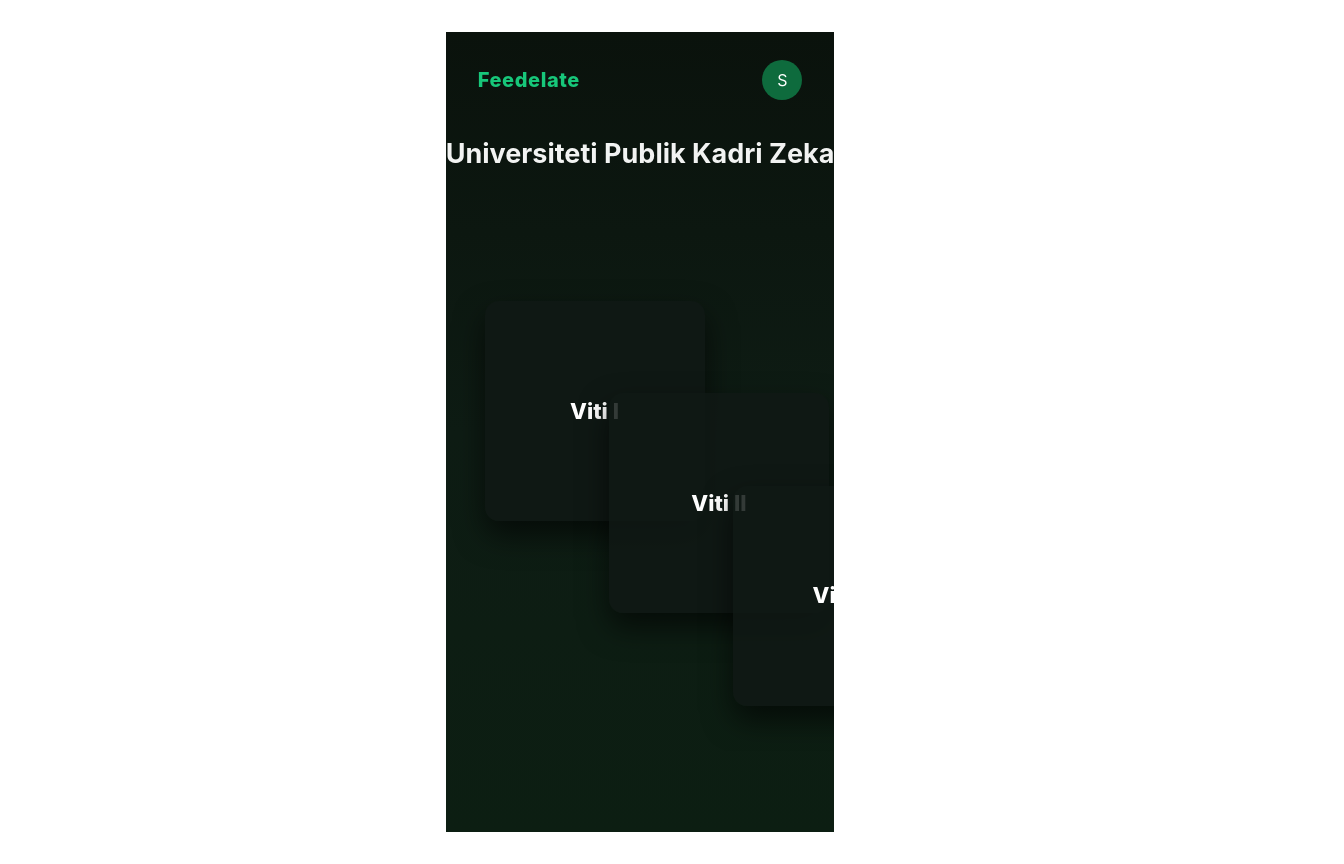
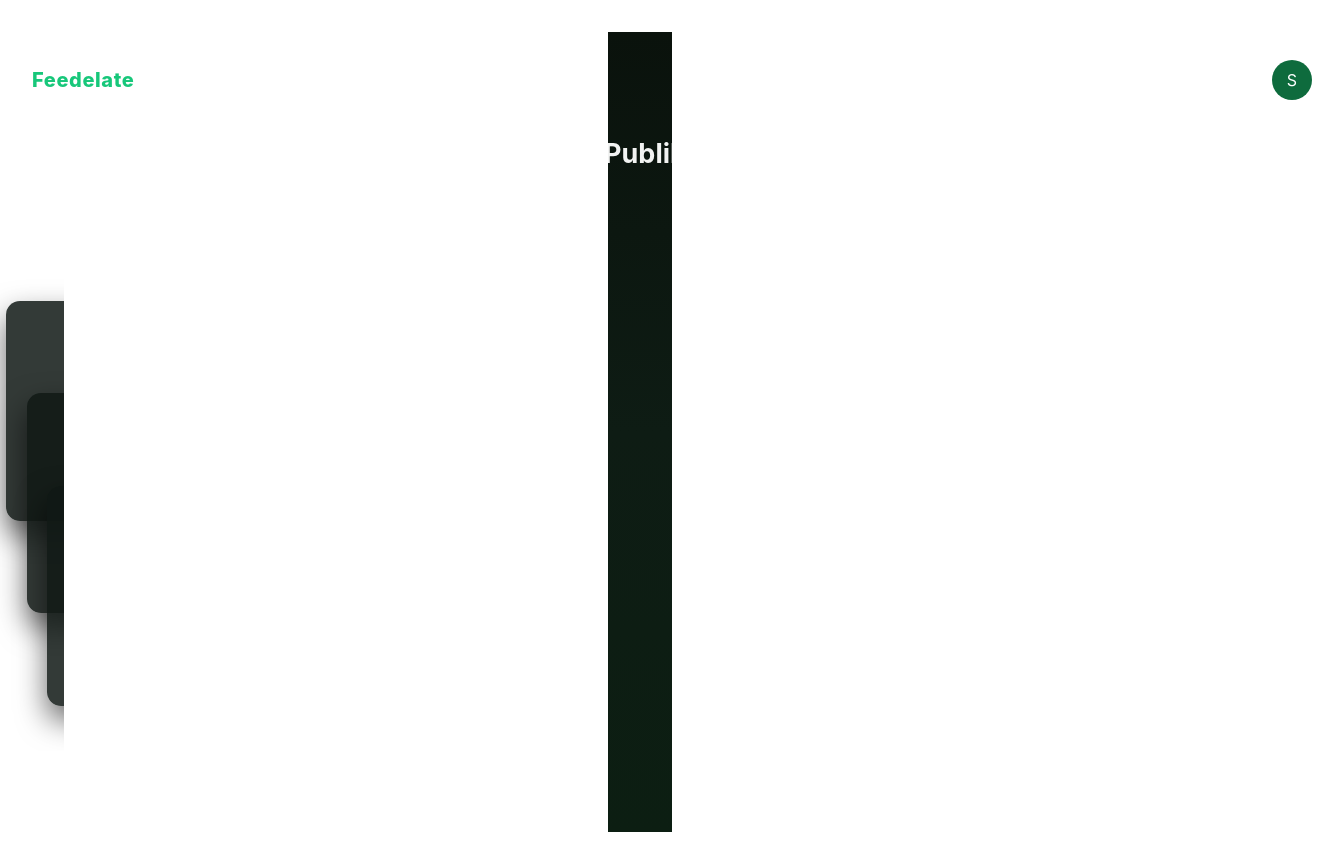
Before and after one commit to Agon06/Feedelate-UKZ, a React app in the folder Frontend/: page /student in a window 1280 px wide. Shown: the whole page, 1344 px wide, since content can reach past the window. Built offline with nearby package versions, Linux system fonts and the light colour scheme; the HTML template or start-up script is replaced by a standard one.

Commit message:
(test) Make StudentDashboard full-bleed so it uses full desktop width

```diff
--- a/Frontend/src/Student/StudentDashboard.jsx
+++ b/Frontend/src/Student/StudentDashboard.jsx
@@ -16,6 +16,16 @@
     padding: 0,
     margin: 0,
     fontFamily: 'Inter, system-ui, Arial, sans-serif'
+  };
+
+  // full-bleed wrapper to escape any centered parent (#root) max-width
+  const fullBleed = {
+    width: '100vw',
+    position: 'relative',
+    left: '50%',
+    right: '50%',
+    marginLeft: '-50vw',
+    marginRight: '-50vw'
   };
 
   const topBarStyle = {
@@ -76,7 +86,7 @@
 
   return (
     <div className="student-dashboard" style={pageStyle}>
-      <div style={topBarStyle}>
+      <div style={{...fullBleed, ...topBarStyle}}>
         <div style={brandStyle}>Feedelate</div>
         <div style={{flex: 1}} />
         <div style={{display: 'flex', alignItems: 'center', gap: 12}}>
@@ -84,11 +94,13 @@
         </div>
       </div>
 
-      <div style={titleStyle}>
+      <div style={{...fullBleed}}>
+        <div style={titleStyle}>
         <h2 style={{margin: 0}}>Universiteti Publik Kadri Zeka</h2>
+        </div>
       </div>
 
-      <main style={layoutContainer}>
+      <main style={{...fullBleed, ...layoutContainer}}>
         {years.map((y, idx) => {
           const pos = smallScreen ? { left: '50%', top: `${20 + idx * 26}%`, transform: 'translateX(-50%)' } : positions[idx];
           return (
```
